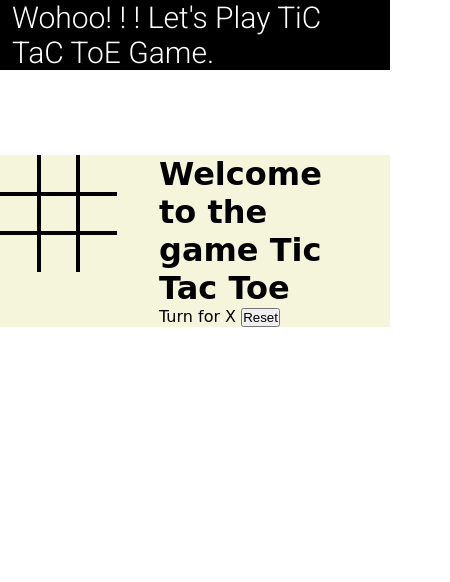
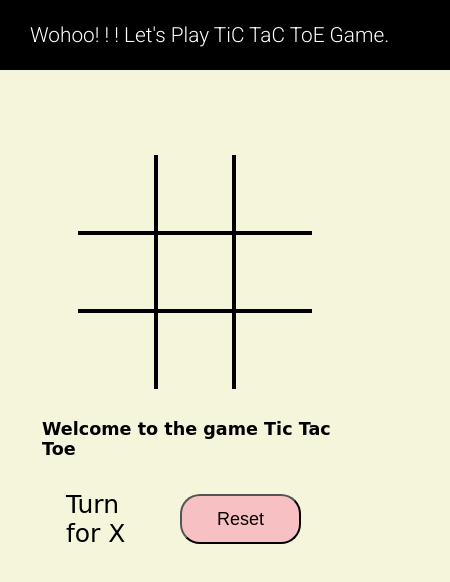
Before and after one commit to vedika-gupta/Tic-Tac-Toe, a plain HTML site: page index.html in a window 390 px wide. Shown: the whole page, 450 px wide, since content can reach past the window. Drawn offline with Linux system fonts and the light colour scheme.

Commit message:
completed

```diff
--- a/index.html
+++ b/index.html
@@ -15,7 +15,9 @@
         </ul>
     </nav>
     <div class="gameContainer">
+
         <div class="container">
+            <!-- <div class="line"></div> -->
             <div class="box bt-0 bl-0"><span class="boxtext"></span></div>
             <div class="box bt-0"><span class="boxtext"></span></div>
             <div class="box bt-0 br-0"><span class="boxtext"></span></div>
@@ -28,7 +30,7 @@
         </div>
         <div class="gameInfo">
             <h1>Welcome to the game Tic Tac Toe</h1>
-            <div>
+            <div class="chance">
                 <span class="Info">Turn for X</span>
                 <button id="reset">Reset</button>
             </div>
--- a/script.js
+++ b/script.js
@@ -30,6 +30,7 @@ const checkWin = () => {
         if ((boxtext[e[0]].innerText === boxtext[e[1]].innerText) && (boxtext[e[1]].innerText === boxtext[e[2]].innerText) && (boxtext[e[0]].innerText !== "")) {
             document.querySelector('.Info').innerText = boxtext[e[0]].innerText + " Won";
             isgameover = true;
+            document.querySelector(".imgbox").getElementsByTagName('img')[0].style.width = "256px"
         }
 
     })
@@ -55,3 +56,15 @@ Array.from(boxes).forEach(element => {
     })
 
 })
+
+// Add onclick listener to reset button
+reset.addEventListener('click', () => {
+    let boxtexts = document.querySelectorAll('.boxtext');
+    Array.from(boxtexts).forEach(element => {
+        element.innerText = ""
+    });
+    turn = "X";
+    isgameover = false;
+    document.getElementsByClassName("Info")[0].innerText = "Turn for " + turn;
+    document.querySelector(".imgbox").getElementsByTagName('img')[0].style.width = "0px";
+})
--- a/style.css
+++ b/style.css
@@ -5,13 +5,14 @@
 }
 
 nav {
+    width: 100%;
     background-color: black;
     color: white;
     height: 70px;
     font-size: 30px;
     display: flex;
     align-items: center;
-    padding: 0 12px;
+    padding: 0 30px;
     font-family: 'Roboto', sans-serif;
 }
 
@@ -19,18 +20,32 @@ nav ul {
     list-style-type: none;
 }
 
+body {
+    background-color: beige;
+}
+
 .gameContainer {
-    background-color: beige;
+    /* background-color: beige; */
     display: flex;
     justify-content: center;
     margin-top: 85px;
 }
+
+
+/* .line {
+    background-color: black;
+    width: 30vw;
+    height: 3px;
+    position: absolute;
+    left: 0;
+} */
 
 .container {
     display: grid;
     grid-template-rows: repeat(3, 10vw);
     grid-template-columns: repeat(3, 10vw);
     font-family: 'Roboto', sans-serif;
+    position: relative;
 }
 
 .box {
@@ -51,8 +66,18 @@ nav ul {
     font-family: 'Baloo 2', cursive;
 }
 
+.imgbox {
+    display: flex;
+    justify-content: flex-start;
+    align-items: center;
+    width: 100%;
+    padding-left: 80px;
+}
+
 .imgbox img {
-    display: none;
+    /* display: none; */
+    width: 0;
+    transition: width 1s ease-in-out;
 }
 
 .br-0 {
@@ -70,3 +95,48 @@ nav ul {
 .bb-0 {
     border-bottom: 0;
 }
+
+#reset {
+    width: 150px;
+    height: 50px;
+    font-size: 18px;
+    margin: 0 23px;
+    padding: 6px 14px;
+    /* background: #e5c7e5; */
+    background: #F7C0C2;
+    border-radius: 20px;
+    cursor: pointer;
+}
+
+.Info {
+    font-size: 25px;
+    /* padding-top: 50px; */
+}
+
+.chance {
+    display: flex;
+    align-items: center;
+    justify-content: space-between;
+    margin: 25px 10px;
+    padding: 6px 14px;
+}
+
+@media screen and (max-width: 900px) {
+    .gameContainer {
+        flex-wrap: wrap;
+    }
+    .gameInfo {
+        margin-top: 30px;
+    }
+    nav ul li {
+        font-size: 1.3rem;
+    }
+    .gameInfo h1 {
+        font-size: 1.1rem;
+    }
+    .container {
+        display: grid;
+        grid-template-rows: repeat(3, 20vw);
+        grid-template-columns: repeat(3, 20vw);
+    }
+}
```
